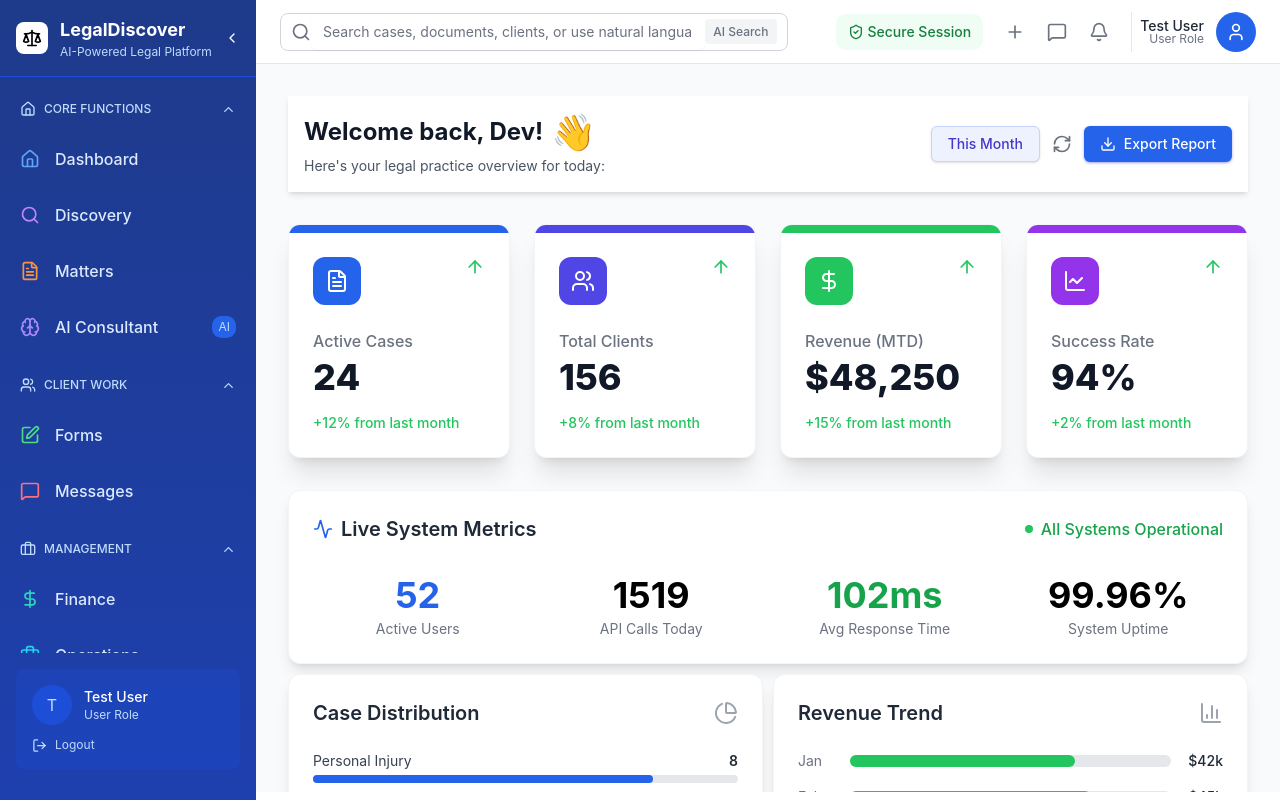
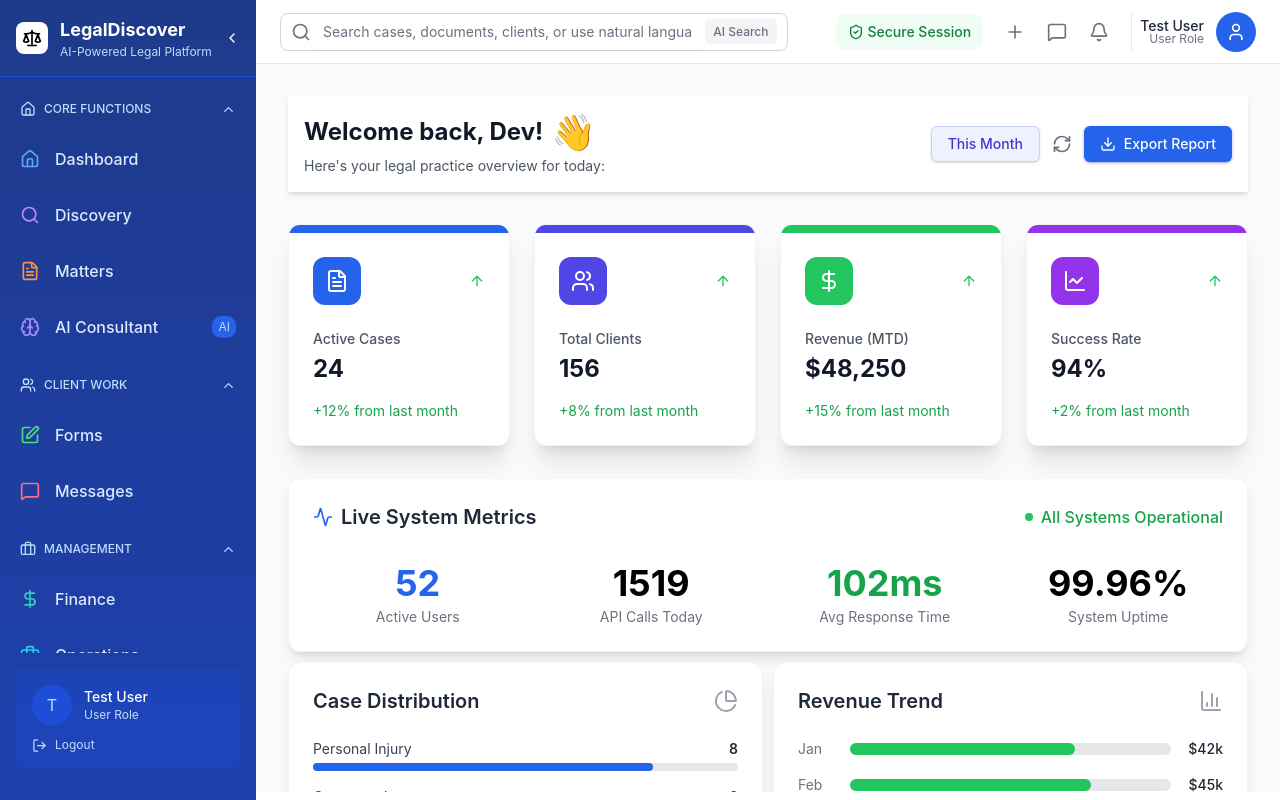
Before and after one commit to Rafayj34/LegalDiscover-NextJS-AWS-CDK, a Next.js app in the folder legaldiscoverapp/: page / in a window 1280 px wide. Built offline with nearby package versions, Linux system fonts and the light colour scheme.

Commit message:
fixed ui bugs

```diff
--- a/legaldiscoverapp/components/dashboard/index.tsx
+++ b/legaldiscoverapp/components/dashboard/index.tsx
@@ -14,25 +14,23 @@ const MetricCard: React.FC<MetricCardProps> = ({
     value,
     changeValue,
 }) => {
-    const changeColor = 'text-green-500';
-
     return (
         <div className="bg-white rounded-xl shadow-xl border border-light-gray overflow-hidden transition-all duration-300 hover:shadow-2xl">
             <div className={`h-2 ${accentColor}`}></div>
 
             <div className="p-6 space-y-4">
-                <div className="flex items-start justify-between">
+                <div className="flex items-center justify-between">
                     <div className={`p-3 rounded-xl flex items-center justify-center ${accentColor}`}>
                         <Icon className="w-6 h-6 text-white" />
                     </div>
-                    <ArrowUp className={`w-5 h-5 ${changeColor}`} />
+                    <ArrowUp className={`h-4 w-4 text-green-500`} />
                 </div>
                 <div className="pt-2 space-y-1">
-                    <h3 className="text-base font-medium text-cool-gray">{title}</h3>
-                    <p className="text-4xl font-extrabold text-gray-900">{value}</p>
+                    <h3 className="text-sm font-medium text-gray-600">{title}</h3>
+                    <p className="text-2xl font-bold text-gray-900 mt-1">{value}</p>
                 </div>
 
-                <p className={`text-sm font-medium ${changeColor}`}>
+                <p className={`text-sm mt-2 text-green-600`}>
                     {changeValue} from last month
                 </p>
             </div>
@@ -40,8 +38,7 @@ const MetricCard: React.FC<MetricCardProps> = ({
     );
 };
 
-export const Dashboard = () => {
-    return (
+export const Dashboard = () => (
     <div className="p-4 sm:p-8 space-y-8 bg-gray-50 h-[91vh] overflow-y-scroll">
         <div className="flex flex-col md:flex-row justify-between items-start md:items-center">
             <div className="bg-white flex justify-between w-full p-4 shadow-md">
@@ -86,4 +83,3 @@ export const Dashboard = () => {
         <LiveSystemMetrics />
     </div>
 );
-};
```
Lines whose indentation alone changed are shown as unchanged.
